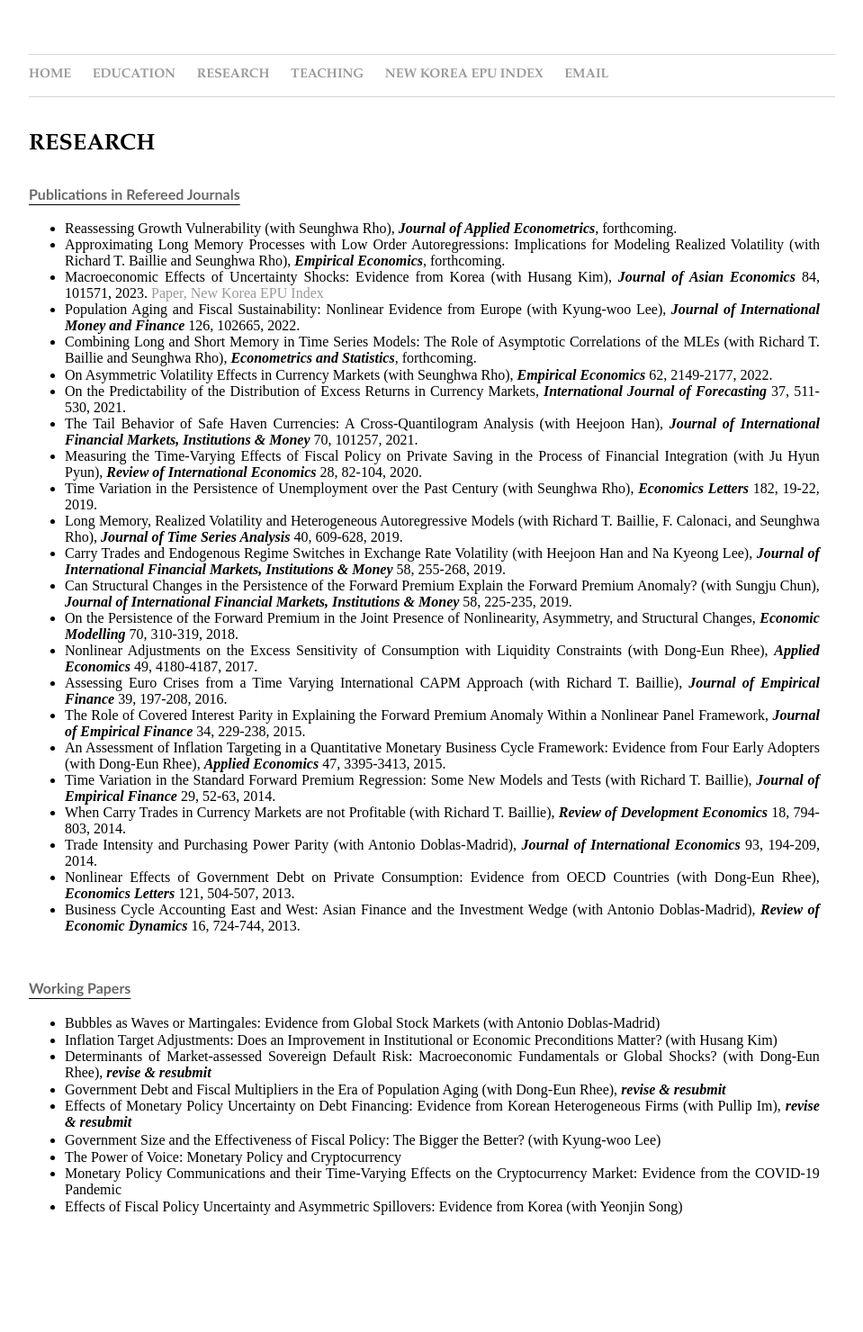
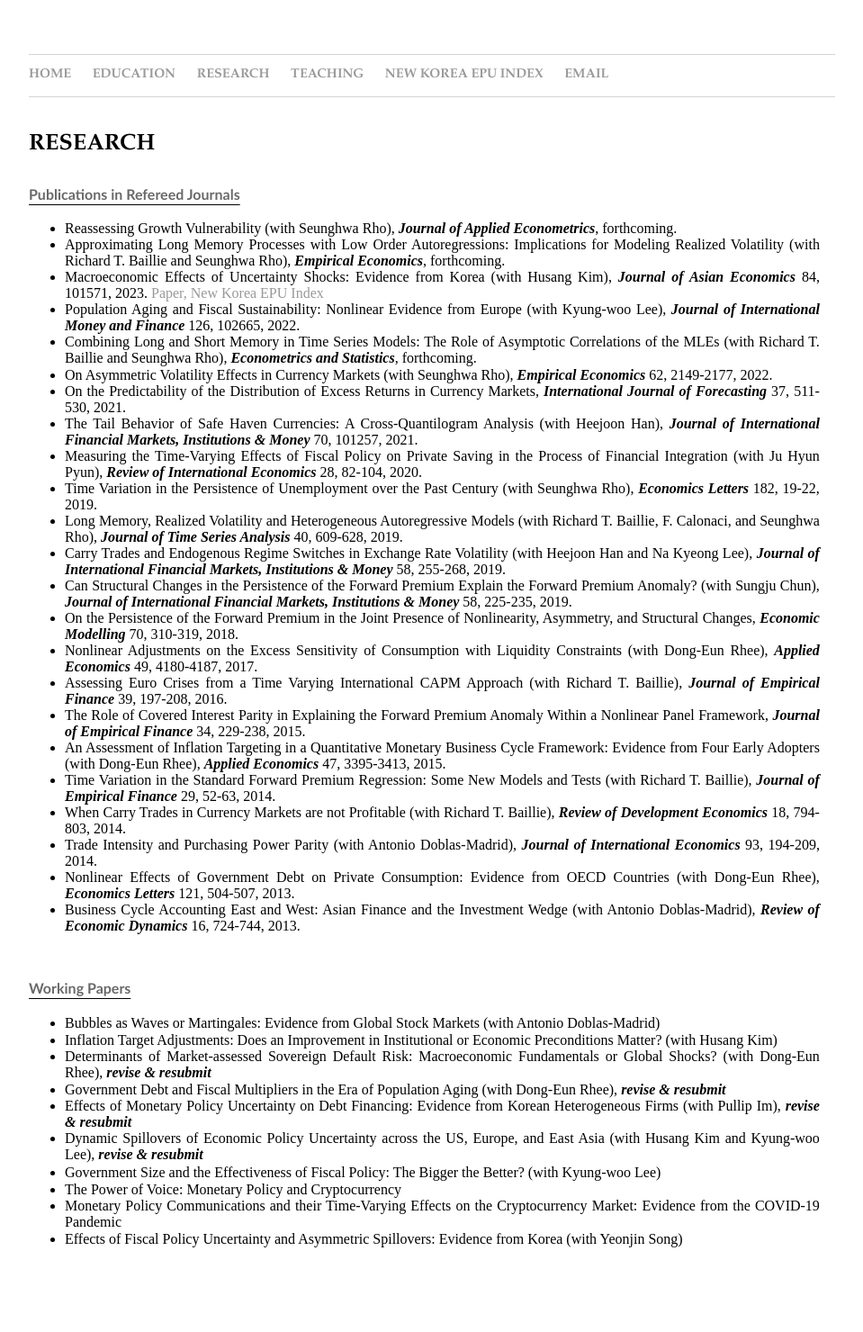
Before and after one commit to dooyeoncho/dooyeoncho.github.io, a Jekyll site: the page built from pages/research.html, in a window 1280 px wide. Shown: the whole page at 90% size, without its empty margins (160-1119 px from the left). Built offline with Jekyll 4.4.1, drawn with Linux system fonts in a browser that asks for light colours; before the commit the page ends 1444 px from its top, so only the background shows below that.

Commit message:
Update research.html

```diff
--- a/pages/research.html
+++ b/pages/research.html
@@ -58,6 +58,7 @@ span {
 		<span><li>Determinants of Market-assessed Sovereign Default Risk: Macroeconomic Fundamentals or Global Shocks? (with Dong-Eun Rhee), <em property="italic"><b>revise & resubmit</b></em></li></span>
 		<span><li>Government Debt and Fiscal Multipliers in the Era of Population Aging (with Dong-Eun Rhee), <em property="italic"><b>revise & resubmit</b></em></li></span>
 		<span><li>Effects of Monetary Policy Uncertainty on Debt Financing: Evidence from Korean Heterogeneous Firms (with Pullip Im), <em property="italic"><b>revise & resubmit</b></em></li></span>
+		<span><li>Dynamic Spillovers of Economic Policy Uncertainty across the US, Europe, and East Asia (with Husang Kim and Kyung-woo Lee), <em property="italic"><b>revise & resubmit</b></em></li></span>
 		<span><li>Government Size and the Effectiveness of Fiscal Policy: The Bigger the Better? (with Kyung-woo Lee)</li></span>
 		<span><li>The Power of Voice: Monetary Policy and Cryptocurrency</li></span>
                 <span><li>Monetary Policy Communications and their Time-Varying Effects on the Cryptocurrency Market: Evidence from the COVID-19 Pandemic</li></span>
```
